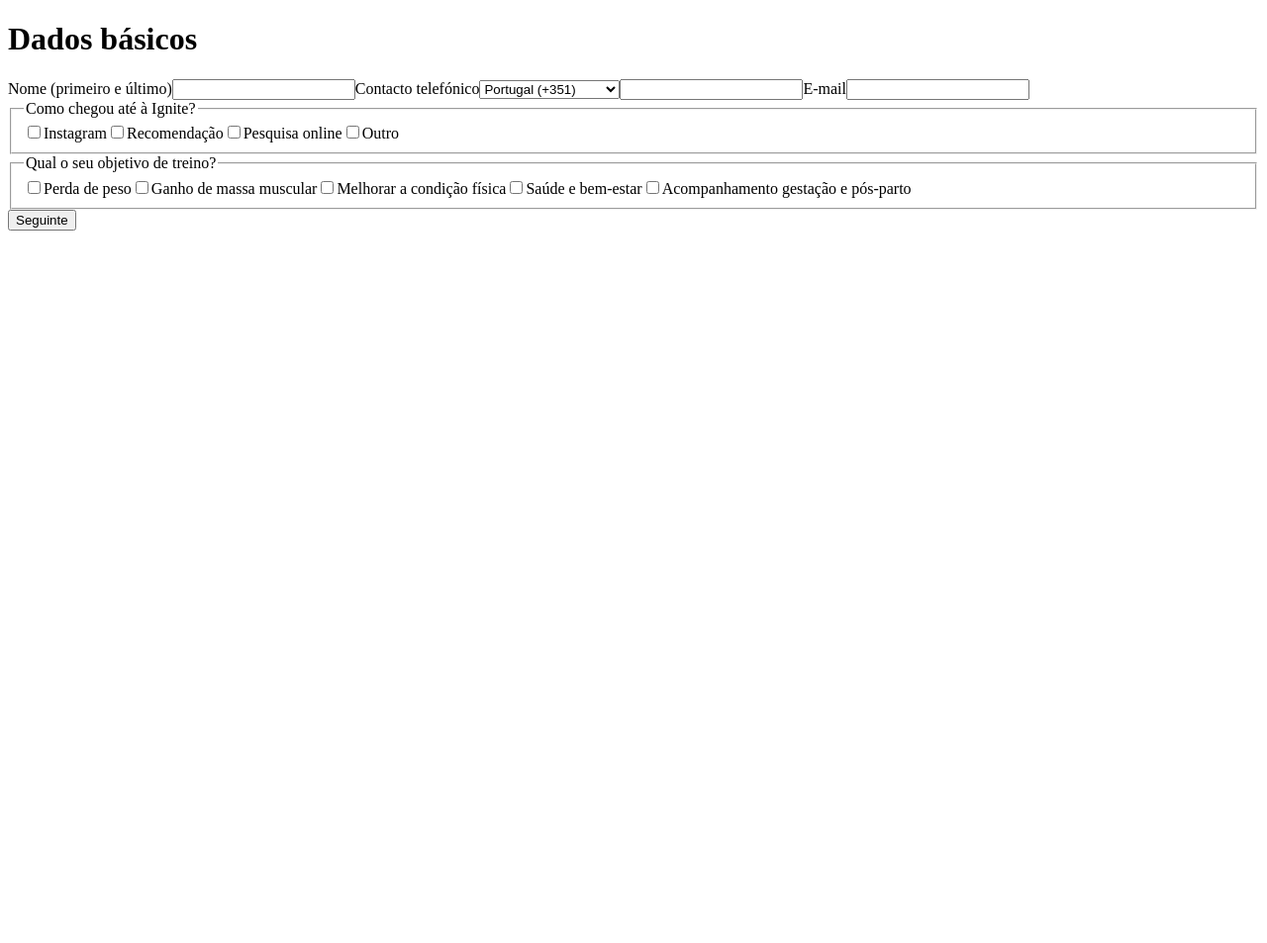
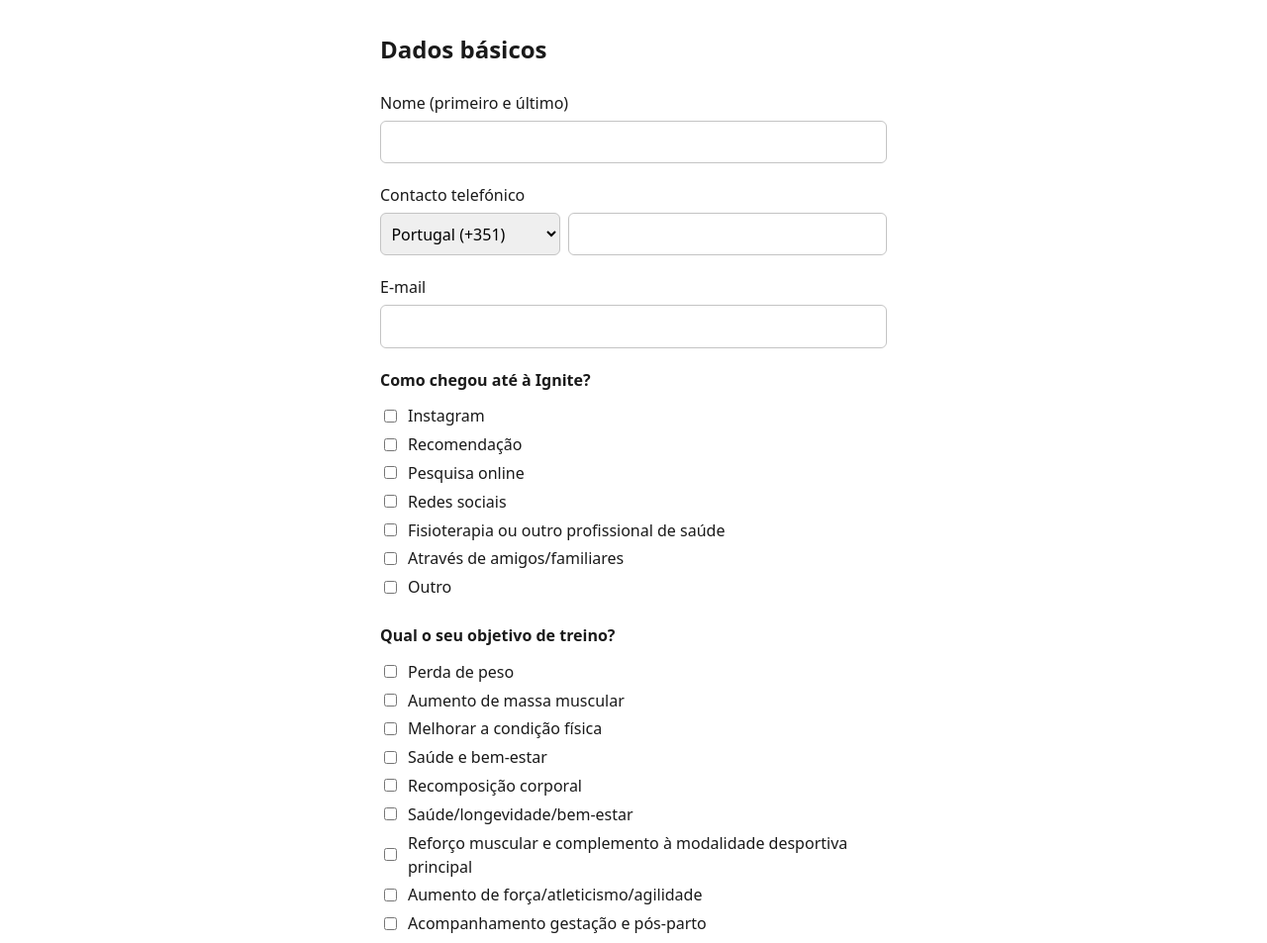
Before and after one commit to C2M2-Mobile-Minds/ignite-individual-coaching-web, a website: page index.html in a window 1280 px wide. Shown: the top 953 px of the page at 99% size. Before the commit the page ends 800 px from the top, so only its background shows below. Drawn offline with Linux system fonts and the light colour scheme.

Commit message:
Page 1 dados basicos (#25)

```diff
--- a/css/main.css
+++ b/css/main.css
@@ -1 +1,126 @@
-/* Styles for the multi-step form. */
+/* Styles for the multi-step form. Clean minimal baseline — no brand identity yet. */
+
+:root {
+  --border: #c4c4c4;
+  --border-focus: #1a1a1a;
+  --error: #b3261e;
+  --button-bg: #1a1a1a;
+  --button-bg-hover: #333;
+  --text: #1a1a1a;
+}
+
+* {
+  box-sizing: border-box;
+}
+
+body {
+  margin: 0;
+  font-family: system-ui, -apple-system, "Segoe UI", Roboto, sans-serif;
+  color: var(--text);
+  line-height: 1.5;
+}
+
+#form-root {
+  max-width: 34rem;
+  margin: 2rem auto;
+  padding: 0 1rem;
+}
+
+#form-root h1 {
+  font-size: 1.5rem;
+  margin: 0 0 1.5rem;
+}
+
+.field {
+  display: block;
+  margin-block: 1.25rem;
+}
+
+.field > input[type="text"],
+.field > input[type="email"] {
+  display: block;
+  width: 100%;
+  margin-top: 0.35rem;
+  padding: 0.55rem 0.7rem;
+  font: inherit;
+  border: 1px solid var(--border);
+  border-radius: 6px;
+}
+
+input:focus-visible,
+select:focus-visible,
+button:focus-visible {
+  outline: 2px solid var(--border-focus);
+  outline-offset: 1px;
+}
+
+fieldset.field {
+  border: none;
+  padding: 0;
+  margin-inline: 0;
+}
+
+fieldset.field legend {
+  padding: 0;
+  margin-bottom: 0.5rem;
+  font-weight: 600;
+}
+
+fieldset.field label {
+  display: flex;
+  gap: 0.5rem;
+  align-items: center;
+  margin-block: 0.3rem;
+}
+
+.tel-group {
+  display: flex;
+  gap: 0.5rem;
+  margin-top: 0.35rem;
+}
+
+.tel-group select {
+  font: inherit;
+  padding: 0.55rem 0.4rem;
+  border: 1px solid var(--border);
+  border-radius: 6px;
+}
+
+.tel-group input[type="tel"] {
+  flex: 1;
+  padding: 0.55rem 0.7rem;
+  font: inherit;
+  border: 1px solid var(--border);
+  border-radius: 6px;
+}
+
+.error {
+  display: block;
+  margin-top: 0.25rem;
+  color: var(--error);
+  font-size: 0.875rem;
+}
+
+[aria-invalid="true"] {
+  border-color: var(--error) !important;
+}
+
+.nav {
+  display: flex;
+  gap: 0.75rem;
+  margin-top: 2rem;
+}
+
+.nav button {
+  padding: 0.6rem 1.4rem;
+  font: inherit;
+  color: #fff;
+  background: var(--button-bg);
+  border: none;
+  border-radius: 6px;
+  cursor: pointer;
+}
+
+.nav button:hover {
+  background: var(--button-bg-hover);
+}
--- a/js/formEngine.js
+++ b/js/formEngine.js
@@ -109,6 +109,17 @@ function clearFieldError(fieldId) {
 
 // --- Answer mutation -------------------------------------------------------
 
+/** Drop stored answers for current-step fields whose condition no longer passes. */
+function pruneHiddenFieldAnswers() {
+  const step = steps.find((s) => s.id === state.currentStepId);
+  for (const field of step.fields) {
+    if (field.condition && !field.condition(state.answers) && field.id in state.answers) {
+      delete state.answers[field.id];
+      state.errors.delete(field.id);
+    }
+  }
+}
+
 function setText(fieldId, value) {
   state.answers[fieldId] = value;
   clearFieldError(fieldId);
@@ -117,6 +128,7 @@ function setText(fieldId, value) {
 function setRadio(fieldId, optionId) {
   state.answers[fieldId] = optionId;
   clearFieldError(fieldId);
+  pruneHiddenFieldAnswers();
 }
 
 function toggleCheckboxOption(fieldId, optionId, checked) {
@@ -125,6 +137,7 @@ function toggleCheckboxOption(fieldId, optionId, checked) {
     ? [...current, optionId]
     : current.filter((id) => id !== optionId);
   clearFieldError(fieldId);
+  pruneHiddenFieldAnswers();
 }
 
 function setBooleanCheckbox(fieldId, checked) {
--- a/js/formSchema.js
+++ b/js/formSchema.js
@@ -53,6 +53,9 @@ export const steps = [
           { id: "instagram", labelKey: "form.option.como_chegou.instagram" },
           { id: "recomendacao", labelKey: "form.option.como_chegou.recomendacao" },
           { id: "pesquisa", labelKey: "form.option.como_chegou.pesquisa" },
+          { id: "redes_sociais", labelKey: "form.option.como_chegou.redes_sociais" },
+          { id: "fisioterapia", labelKey: "form.option.como_chegou.fisioterapia" },
+          { id: "amigos_familiares", labelKey: "form.option.como_chegou.amigos_familiares" },
           { id: OUTRO, labelKey: "form.option.como_chegou.outro" },
         ],
       },
@@ -76,6 +79,10 @@ export const steps = [
           { id: "ganho_massa", labelKey: "form.option.objetivo_treino.ganho_massa" },
           { id: "condicao_fisica", labelKey: "form.option.objetivo_treino.condicao_fisica" },
           { id: "saude_bem_estar", labelKey: "form.option.objetivo_treino.saude_bem_estar" },
+          { id: "recomposicao", labelKey: "form.option.objetivo_treino.recomposicao" },
+          { id: "saude_longevidade", labelKey: "form.option.objetivo_treino.saude_longevidade" },
+          { id: "reforco_modalidade", labelKey: "form.option.objetivo_treino.reforco_modalidade" },
+          { id: "forca_atletismo", labelKey: "form.option.objetivo_treino.forca_atletismo" },
           { id: GESTACAO_POSPARTO, labelKey: "form.option.objetivo_treino.gestacao_posparto" },
         ],
       },
--- a/locales/pt-PT.json
+++ b/locales/pt-PT.json
@@ -38,12 +38,19 @@
   "form.option.como_chegou.instagram": "Instagram",
   "form.option.como_chegou.recomendacao": "Recomendação",
   "form.option.como_chegou.pesquisa": "Pesquisa online",
+  "form.option.como_chegou.redes_sociais": "Redes sociais",
+  "form.option.como_chegou.fisioterapia": "Fisioterapia ou outro profissional de saúde",
+  "form.option.como_chegou.amigos_familiares": "Através de amigos/familiares",
   "form.option.como_chegou.outro": "Outro",
 
   "form.option.objetivo_treino.perda_peso": "Perda de peso",
-  "form.option.objetivo_treino.ganho_massa": "Ganho de massa muscular",
+  "form.option.objetivo_treino.ganho_massa": "Aumento de massa muscular",
   "form.option.objetivo_treino.condicao_fisica": "Melhorar a condição física",
   "form.option.objetivo_treino.saude_bem_estar": "Saúde e bem-estar",
+  "form.option.objetivo_treino.recomposicao": "Recomposição corporal",
+  "form.option.objetivo_treino.saude_longevidade": "Saúde/longevidade/bem-estar",
+  "form.option.objetivo_treino.reforco_modalidade": "Reforço muscular e complemento à modalidade desportiva principal",
+  "form.option.objetivo_treino.forca_atletismo": "Aumento de força/atleticismo/agilidade",
   "form.option.objetivo_treino.gestacao_posparto": "Acompanhamento gestação e pós-parto",
 
   "form.option.onde_treina.casa": "Em casa",
```
Also changed, not shown: CLAUDE.md (+1 -0 lines), docs/field-ids.md (+3 -3 lines), test/formEngine.test.mjs (+41 -17 lines), test/formSchema.test.mjs (+3 -3 lines).
